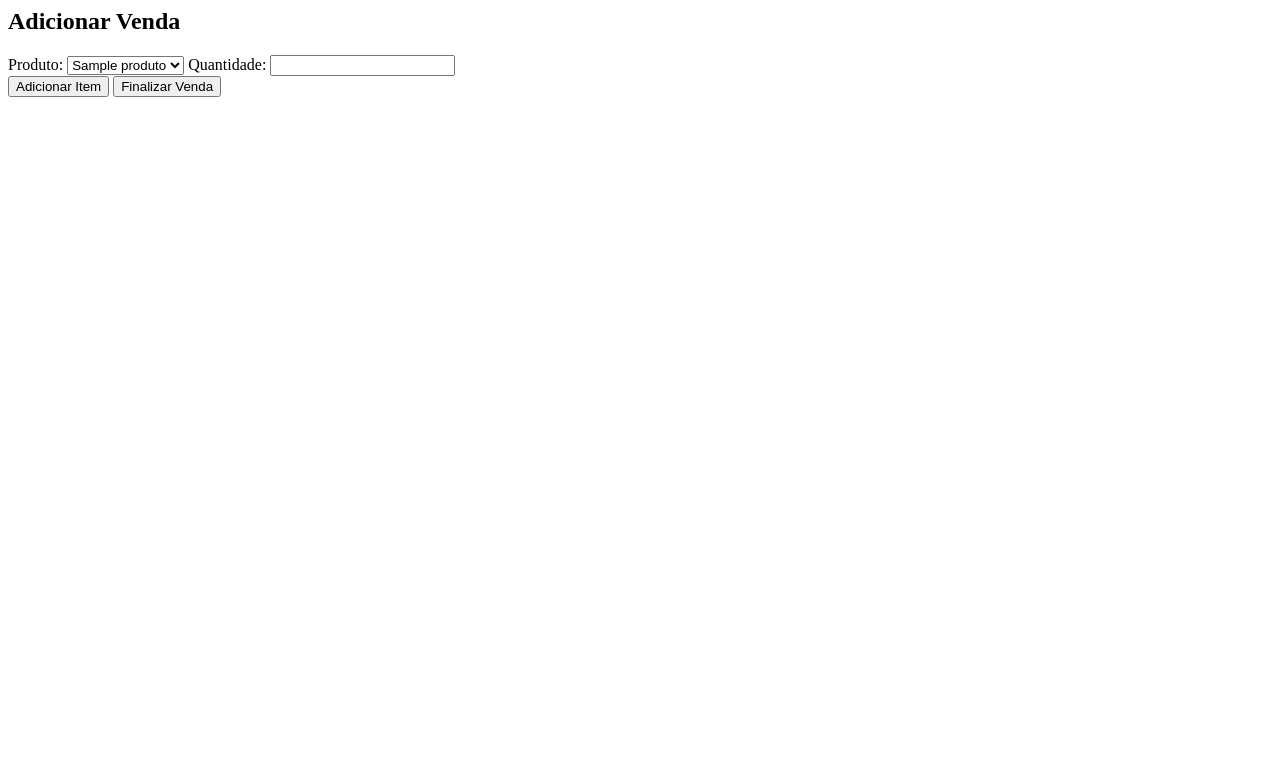
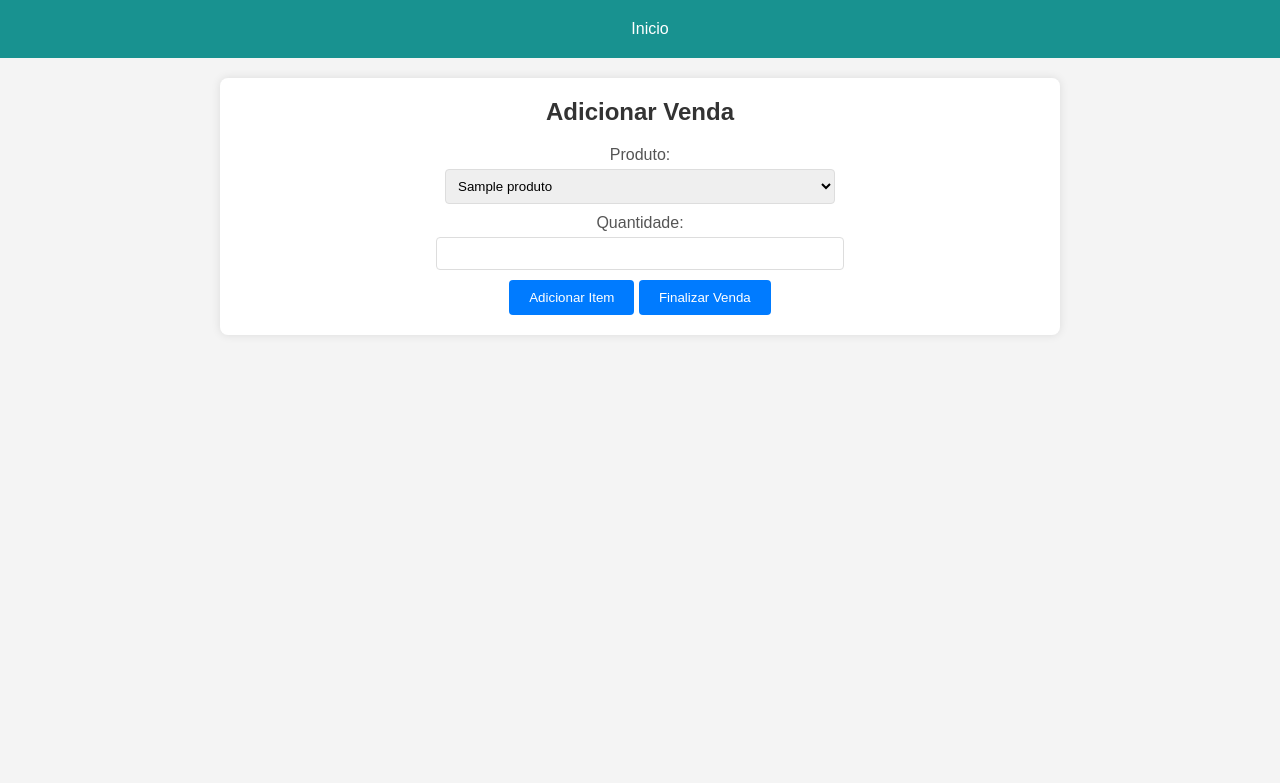
Before and after one commit to EricIkeda1/Projeto_Arquitetura_de_Software, a Django app: template Login/cadastro_app/templates/adicionar_venda.html in a window 1280 px wide. Shown: the top 783 px of the page. Run offline with Django 3.2, Linux system fonts and the light colour scheme; the template is opened without the code that fills it: most values are stand-ins (such as "Sample title", 1, 10 or a date in 2020).

Commit message:
adição de css no adicionar vendas

```diff
--- /dev/null
+++ b/Login/cadastro_app/static/style_adicionar_venda.css
@@ -0,0 +1,78 @@
+body {
+    font-family: Arial, sans-serif;
+    background-color: #f4f4f4;
+    margin: 0;
+    padding: 0;
+}
+
+.menu {
+    list-style-type: none;
+    margin: 0;
+    padding: 10px;
+    background-color: #189290;
+    text-align: center;
+    padding: 20px 0;
+}
+
+.menu li {
+    display: inline;
+    margin-left: 20px;
+}
+
+.menu li a {
+    color: white;
+    text-decoration: none;
+    padding: 10px 20px;
+    border-radius: 4px;
+    transition: background-color 0.3s;
+}
+
+.menu li a:hover {
+    background-color: #0056b3;
+}
+
+.container {
+    max-width: 800px;
+    margin: 20px auto;
+    background-color: #fff;
+    padding: 20px;
+    border-radius: 8px;
+    box-shadow: 0 0 10px rgba(0, 0, 0, 0.1);
+    text-align: center; /* Centralizar o conteúdo */
+}
+
+h2 {
+    margin-top: 0;
+    color: #333;
+}
+
+form {
+    margin-top: 20px;
+}
+
+label {
+    display: block;
+    margin-bottom: 5px;
+    color: #555;
+}
+
+select, input[type="number"] {
+    width: calc(50% - 10px);
+    padding: 8px;
+    margin-bottom: 10px;
+    border: 1px solid #ddd;
+    border-radius: 4px;
+}
+
+button {
+    background-color: #007bff;
+    color: #fff;
+    padding: 10px 20px;
+    border: none;
+    border-radius: 4px;
+    cursor: pointer;
+}
+
+button:hover {
+    background-color: #0056b3;
+}
--- a/Login/cadastro_app/templates/adicionar_venda.html
+++ b/Login/cadastro_app/templates/adicionar_venda.html
@@ -1,21 +1,34 @@
+{% load static %}
+<!DOCTYPE html>
+<html>
+<head>
+    <ul class="menu">
+        <li><a href="{% url 'inicio' %}">Inicio</a></li>
+    </ul>
+    <title>Adicionar Venda</title>
+    <link rel="stylesheet" type="text/css" href="{% static 'style_adicionar_venda.css' %}">
+</head>
+<body>
+    <div class="container">
+        <h2>Adicionar Venda</h2>
         <form method="post">
-    <h2>Adicionar Venda</h2>
             {% csrf_token %}
             <div id="itens">
                 <div>
-            <label for="produto">Produto:</label>
-            <select name="itens">
+                    <label for="itens">Produto:</label>
+                    <select id="itens" name="itens">
                         {% for produto in produtos %}
                             <option value="{{ produto.id }}">{{ produto.nome }}</option>
                         {% endfor %}
                     </select>
-            <label for="quantidade">Quantidade:</label>
-            <input type="number" name="quantidades" min="1">
+                    <label for="quantidades">Quantidade:</label>
+                    <input type="number" id="quantidades" name="quantidades" min="1">
                 </div>
             </div>
             <button type="button" onclick="adicionarItem()">Adicionar Item</button>
             <button type="submit">Finalizar Venda</button>
         </form>
+    </div>
 
     <script>
     function adicionarItem() {
@@ -23,3 +36,5 @@ function adicionarItem() {
         document.getElementById('itens').appendChild(novoItem);
     }
     </script>
+</body>
+</html>
```
Also changed, not shown: Login/db.sqlite3. Lines whose indentation alone changed are shown as unchanged.
